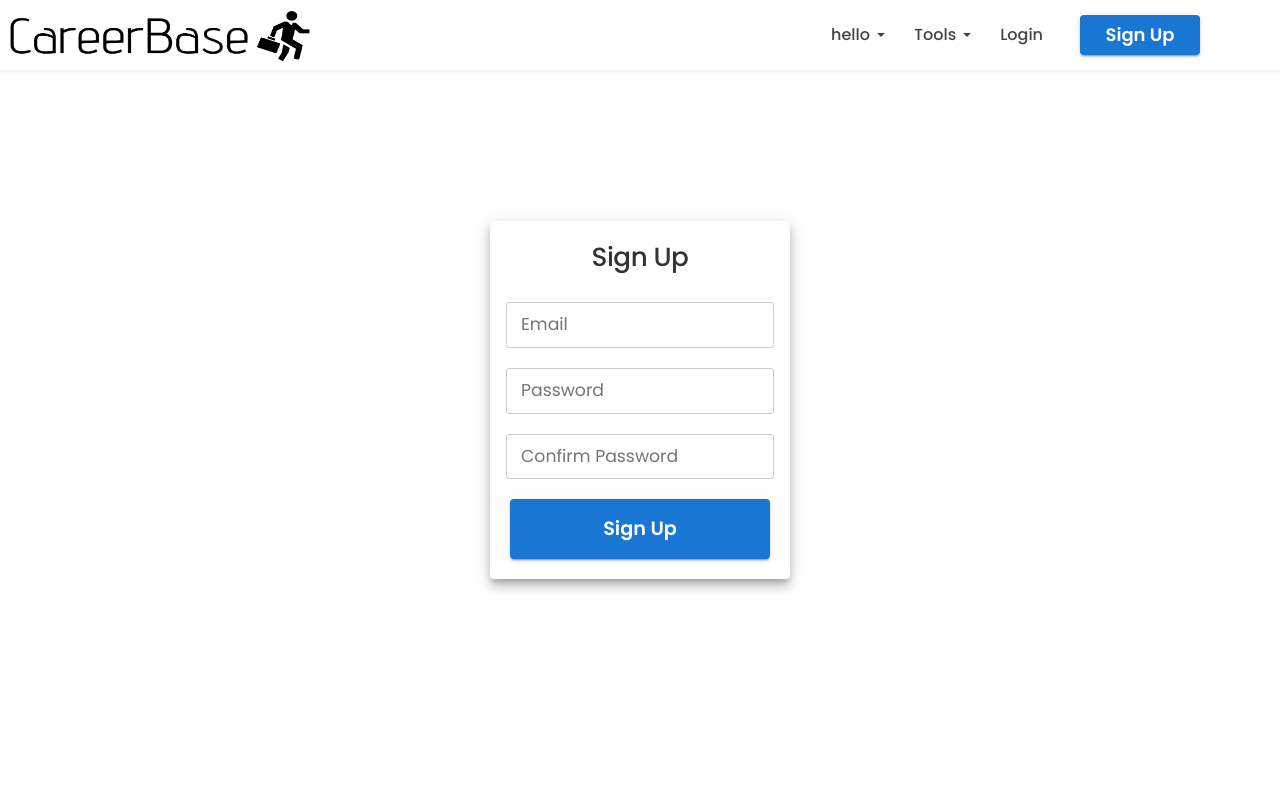
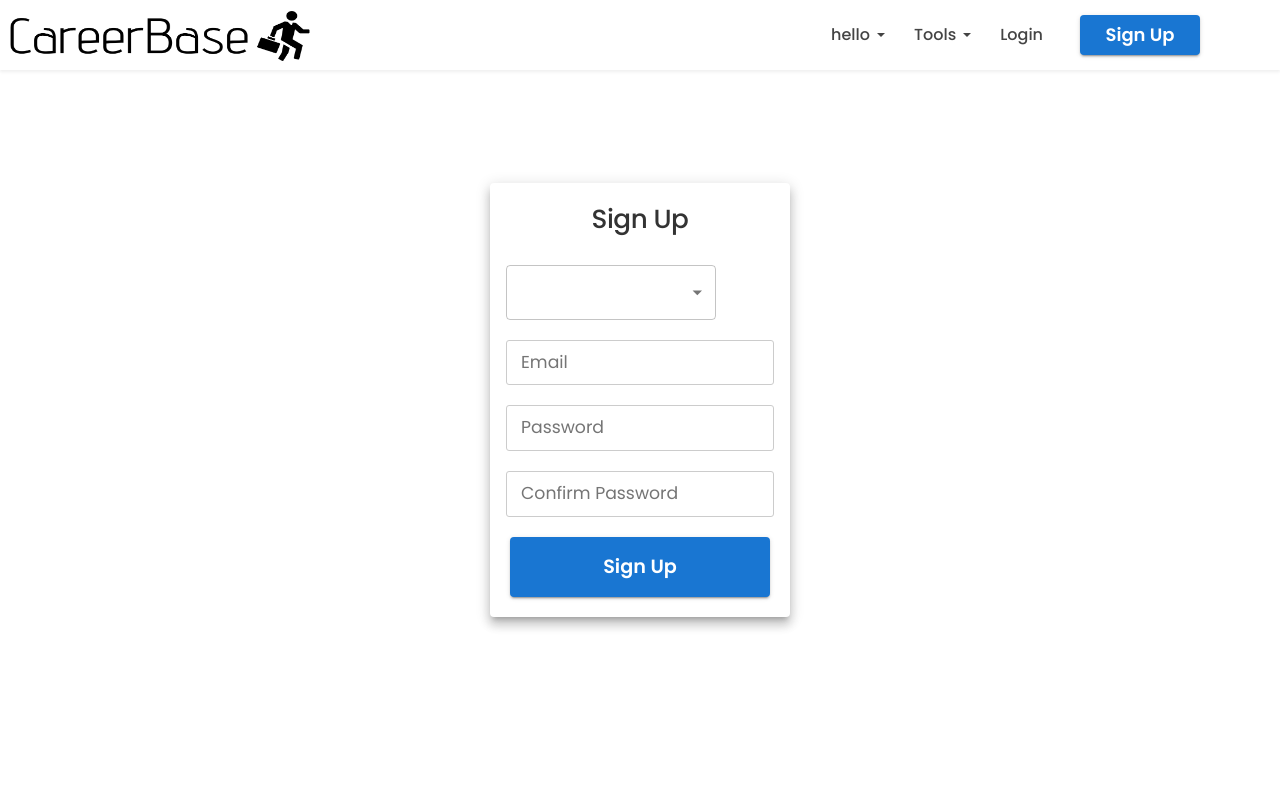
Before and after one commit to rytale1/fbla-coding-and-programming, a React (Create React App) app: page /signup in a window 1280 px wide. Shown: the top 800 px of the page. Built offline with nearby package versions, Linux system fonts and the light colour scheme; no server answers.

Commit message:
Messed around w/ signup page

```diff
--- a/src/signup.tsx
+++ b/src/signup.tsx
@@ -6,7 +6,13 @@ import Paper from "@mui/material/Paper";
 import Box from "@mui/material/Box";
 import { Col, Row } from "react-bootstrap";
 import Layout from "./layout/Layout";
-import { Button } from "@mui/material";
+import {
+    Button,
+    InputLabel,
+    MenuItem,
+    Select,
+    SelectChangeEvent,
+} from "@mui/material";
 import { redirect } from "react-router-dom";
 
 interface SignUpProps {
@@ -14,11 +20,16 @@ interface SignUpProps {
 }
 
 const SignUp: React.FC<SignUpProps> = ({ onSubmit }) => {
+    const [accountType, setAccountType] = useState<string>("Account Type");
     const [email, setEmail] = useState<string>("");
     const [password, setPassword] = useState<string>("");
     const [confirmPassword, setConfirmPassword] = useState<string>("");
     const [passwordError, setPasswordError] = useState(false);
     const [signUpError, setSignupError] = useState(false);
+
+    const handleAccountTypeChange = (event: SelectChangeEvent) => {
+        setAccountType(event.target.value as string);
+    };
 
     const handleEmailChange = (event: React.ChangeEvent<HTMLInputElement>) => {
         setEmail(event.target.value);
@@ -46,10 +57,8 @@ const SignUp: React.FC<SignUpProps> = ({ onSubmit }) => {
             return;
         }
         const success = await createUser(email, password);
-        if (success)
-            redirect("/");
-        else
-            setSignupError(true)
+        if (success) redirect("/");
+        else setSignupError(true);
     };
 
     return (
@@ -62,10 +71,30 @@ const SignUp: React.FC<SignUpProps> = ({ onSubmit }) => {
             >
                 <Paper
                     elevation={8}
-                    style={{ display: "flex", flexDirection: "column", justifyContent: "center", alignItems: "center", width: "300px", padding: "20px" }}
+                    style={{
+                        display: "flex",
+                        flexDirection: "column",
+                        justifyContent: "center",
+                        alignItems: "center",
+                        width: "300px",
+                        padding: "20px",
+                    }}
                 >
                     <h2 style={{ marginBottom: "20px" }}>Sign Up</h2>
                     <form onSubmit={handleSubmit}>
+                        <Row style={{ padding: "10px" }}>
+                            <Select
+                                labelId="demo-simple-select-label"
+                                id="demo-simple-select"
+                                value={accountType}
+                                onChange={handleAccountTypeChange}
+                                style={{ width: "210px" }}
+                            >
+                                <MenuItem value={"Student"}>Student</MenuItem>
+                                <MenuItem value={"Staff"}>Staff</MenuItem>
+                                <MenuItem value={"Business"}>Business</MenuItem>
+                            </Select>
+                        </Row>
                         <Row style={{ padding: "10px" }}>
                             <input
                                 type="text"
@@ -96,17 +125,18 @@ const SignUp: React.FC<SignUpProps> = ({ onSubmit }) => {
                                 required
                             />
                         </Row>
-                        { passwordError &&
+                        {passwordError && (
                             <Row style={{ color: "red", padding: "10px" }}>
                                 Passwords do not match.
                             </Row>
-                        }
-                        { signUpError &&
+                        )}
+                        {signUpError && (
                             <Row style={{ color: "red", padding: "10px" }}>
                                 Error registering user.
                             </Row>
-                        }
-                        <Button size="large"
+                        )}
+                        <Button
+                            size="large"
                             variant="contained"
                             type="submit"
                             sx={{
@@ -118,7 +148,8 @@ const SignUp: React.FC<SignUpProps> = ({ onSubmit }) => {
                                 height: 60,
                                 backgroundColor: "primary.main",
                                 textTransform: "none",
-                            }}>
+                            }}
+                        >
                             Sign Up
                         </Button>
                     </form>
```
Also changed, not shown: src/firebase.tsx (+15 -5 lines).
